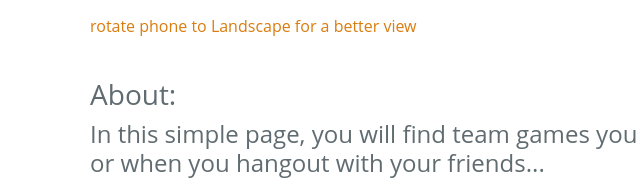
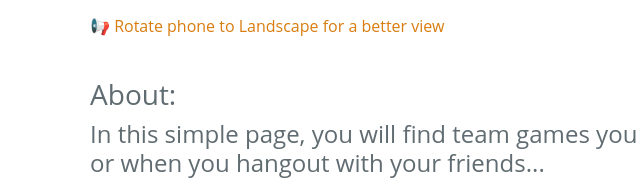
Before and after one commit to Eisen9/teamgames, a plain HTML site: page index.html in a window 1280 px wide. Shown: the part 451-640 px from the top of the page, 166-806 px from the left. Drawn offline with nearby package versions, Linux system fonts and the light colour scheme.

Commit message:
Update index.html

```diff
--- a/index.html
+++ b/index.html
@@ -32,7 +32,7 @@
   </header>
 <main>
   <img class="image-logo" src="images/team_games_logo.png" alt="team-games-logo">
-  <p class="view-tip">rotate phone to Landscape for a better view </p>
+  <p class="view-tip">📢 Rotate phone to Landscape for a better view </p>
   <br>
   <h3>About:</h3>
   <h4>In this simple page, you will find team games you can play on a trip or when you hangout with your friends...</h4>
```
